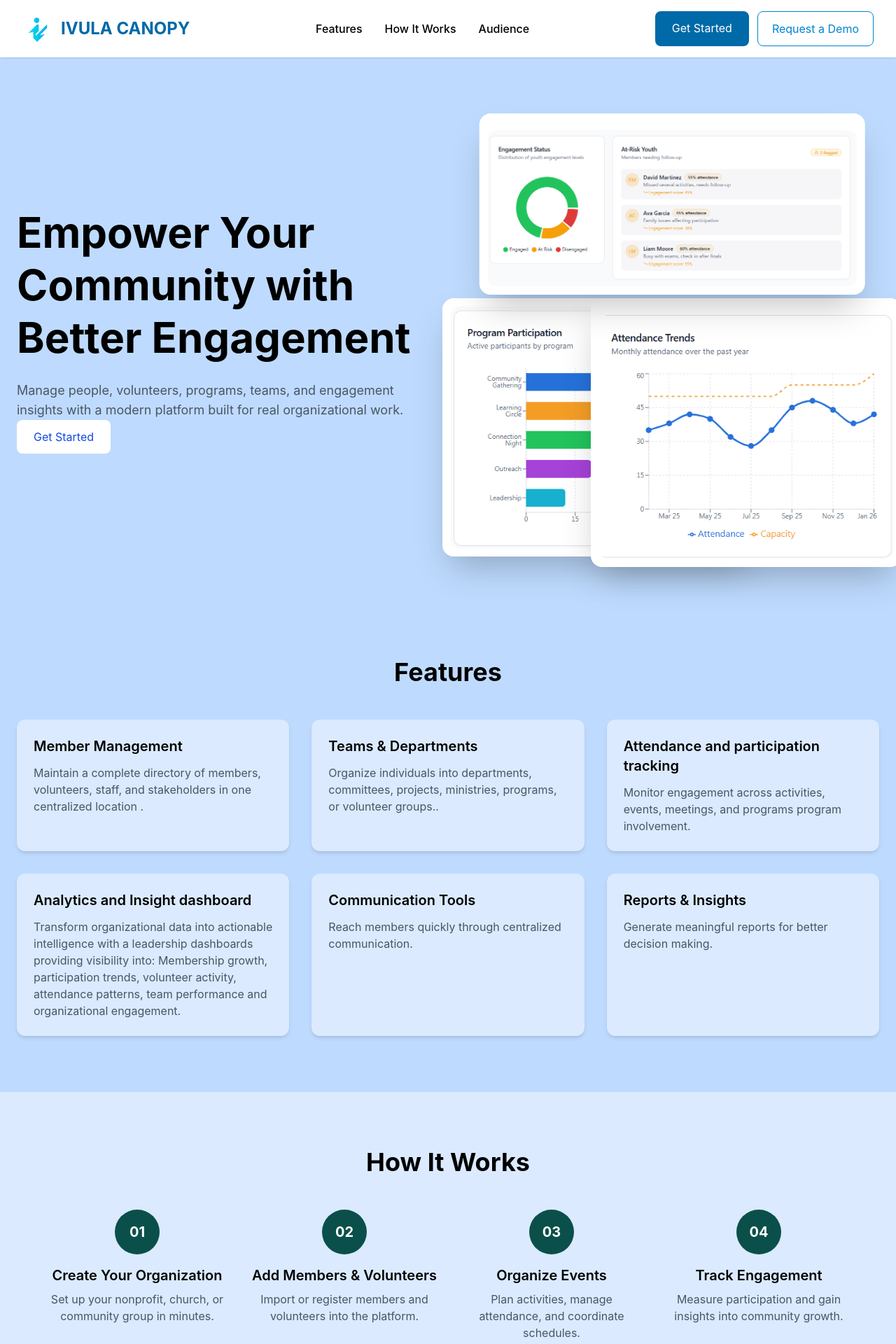
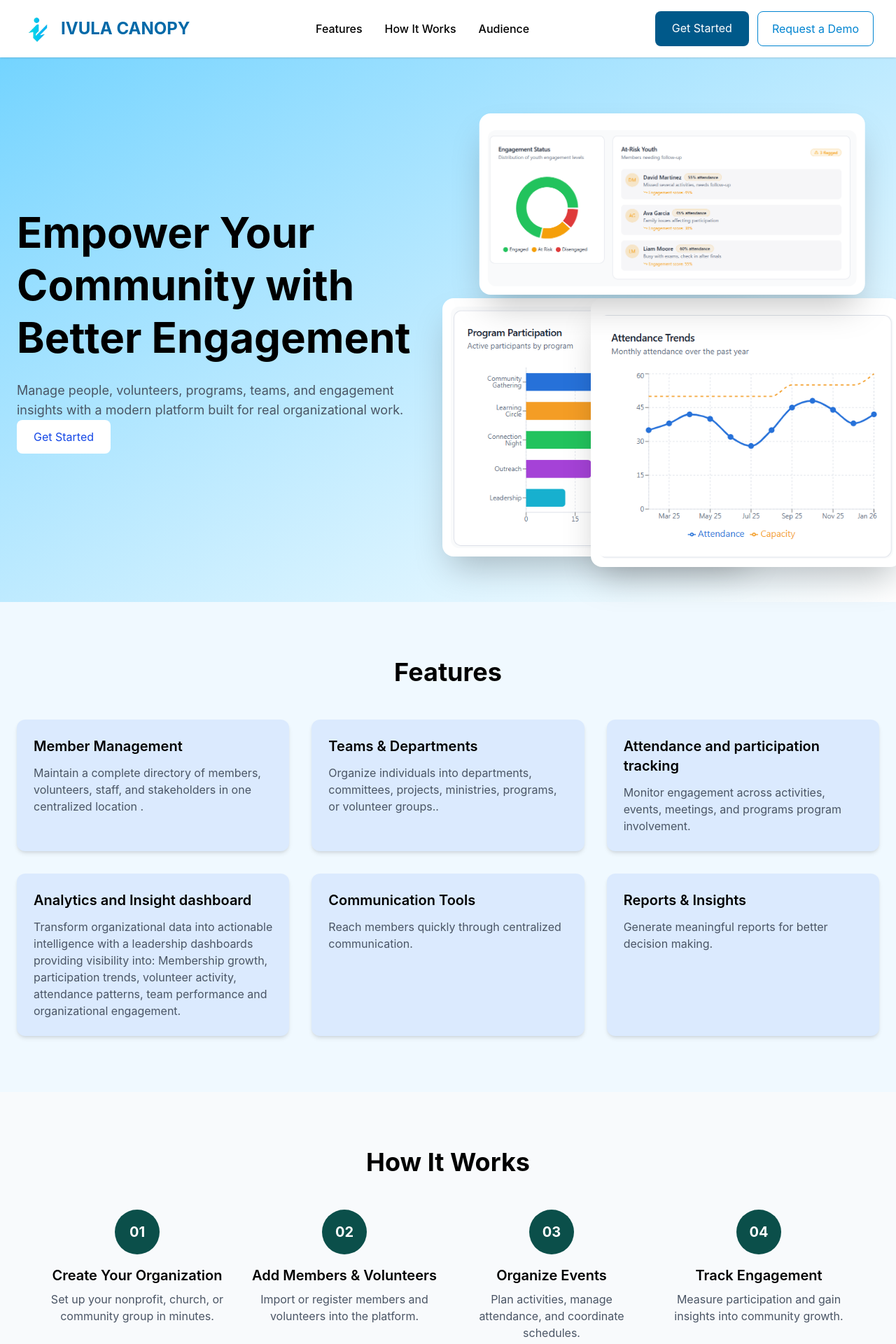
Before and after one commit to Ivula-Technologies/canopy-landingpage, a React (Vite) app: page / in a window 1280 px wide. Shown: the top 1920 px of the page at 70% size. Built offline with nearby package versions, Linux system fonts and the light colour scheme.

Commit message:
added the footer section and background colour

```diff
--- a/src/App.jsx
+++ b/src/App.jsx
@@ -3,6 +3,7 @@ import Hero from "./components/Hero";
 import Features from "./components/Features";
 import HowItWorks from './components/howitworks';
 import Audience from './components/audience';
+import Footer from './components/Footer';
 function App() {
   return (
     <>
@@ -11,6 +12,7 @@ function App() {
       <Features />
       <HowItWorks />
       <Audience />
+      <Footer/>
     </>
   );
 }
--- a/src/components/audience.jsx
+++ b/src/components/audience.jsx
@@ -35,7 +35,7 @@ function Audience(){
   },
 ];
     return(
-        <section id="audience" className="py-20 bg-blue-100">
+        <section id="audience" className="py-20 bg-linear-br from-sky-900 to-sky-300">
             <div className="container max-w-7xl mx-auto px-10">
 
             <h2 className="text-4xl font-bold text-center">
@@ -60,7 +60,6 @@ function Audience(){
           initial={{opacity:0, x: index % 2 === 0 ? -60 : 60}}
           whileInView={{opacity:1, x:0}}
           transition={{duration:0.8}}
-           viewport={{ once: true }}
                >
                <img
               src={item.image}
--- a/src/components/features.jsx
+++ b/src/components/features.jsx
@@ -40,7 +40,7 @@ function Features() {
       ];
 
   return (
-    <section id="features" className=" bg-blue-200 py-20 px-6">
+    <section id="features" className=" bg-sky-50 py-20 px-6">
       <div className="max-w-7xl mx-auto">
         <h2 className="text-4xl font-bold text-center">
 Features
--- a/src/components/footer.jsx
+++ b/src/components/footer.jsx
@@ -0,0 +1,12 @@
+function Footer() {
+return(
+    <footer className="bg-gray-200 text-white py-5">
+        <div className="text-center text-sm">
+            <p>
+            © 2026 Ivula Technologies. Building Solutions. Solving Problems.
+          </p>
+        </div>
+    </footer>
+  );
+}
+export default Footer;
--- a/src/components/hero.jsx
+++ b/src/components/hero.jsx
@@ -4,7 +4,7 @@ import attendance from "../assets/Dashboard/attendance.PNG";
 
   function Hero() {
   return (
-    <section className="bg-blue-200 min-h-[80vh] flex items-center px-6 py-16">
+    <section className="bg-gradient-to-br from-sky-300 to-white min-h-[80vh] flex items-center px-6 py-16">
       <div className="max-w-7xl mx-auto grid md:grid-cols-2 gap-12 items-center">
 
        {/* Left Side */}
--- a/src/components/howitworks.jsx
+++ b/src/components/howitworks.jsx
@@ -30,7 +30,7 @@ function HowItWorks() {
   ];
 
   return (
-    <section id="how-it-works" className="bg-blue-100 py-20 px-6">
+    <section id="how-it-works" className="bg-slate-50 py-20 px-6">
       <div className="max-w-6xl mx-auto">
         <h2 className="text-4xl font-bold text-center">
           How It Works
--- a/src/components/nav.jsx
+++ b/src/components/nav.jsx
@@ -45,7 +45,7 @@ function Nav() {
   href="https://www.ivulatechnologies.com/"
   target="_blank"
   rel="noopener noreferrer"
-  className="bg-sky-700 text-white px-6 py-3 rounded-lg hover:bg-sky-600 inline-block"
+  className="bg-sky-800 text-white px-6 py-3 rounded-lg hover:bg-sky-600 inline-block"
 >
   Get Started
 </a>
```
